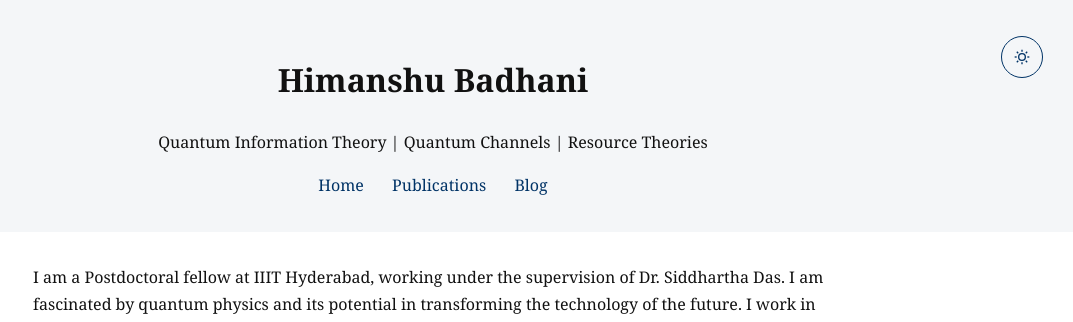
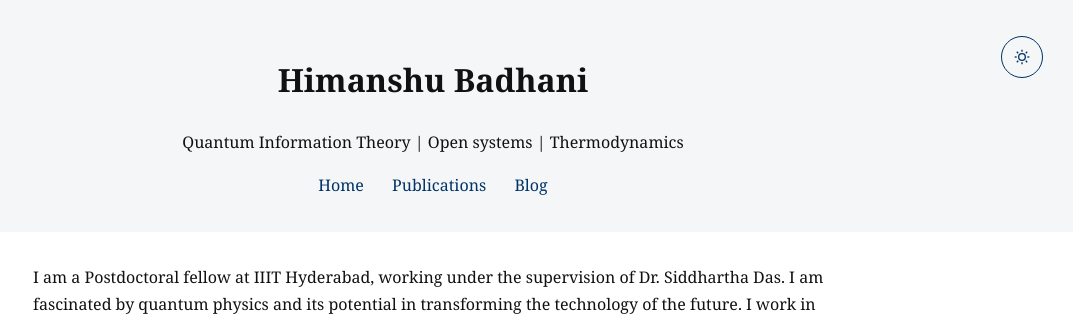
Before and after one commit to himanshubadhani/himanshubadhani.github.io, a Jekyll site: the page built from index.md, in a window 1280 px wide. Shown: the top 322 px of the page, without its empty margins (207-1280 px from the left). Built offline with Jekyll 4.4.1, drawn with Linux system fonts in a browser that asks for light colours.

Commit message:
Update _config.yml

```diff
--- a/_config.yml
+++ b/_config.yml
@@ -1,5 +1,5 @@
 title: "Himanshu Badhani"
-description: "Quantum Information Theory | Quantum Channels | Resource Theories"
+description: "Quantum Information Theory | Open systems | Thermodynamics "
 author: "Himanshu Badhani"
 markdown: kramdown
 kramdown:
```
